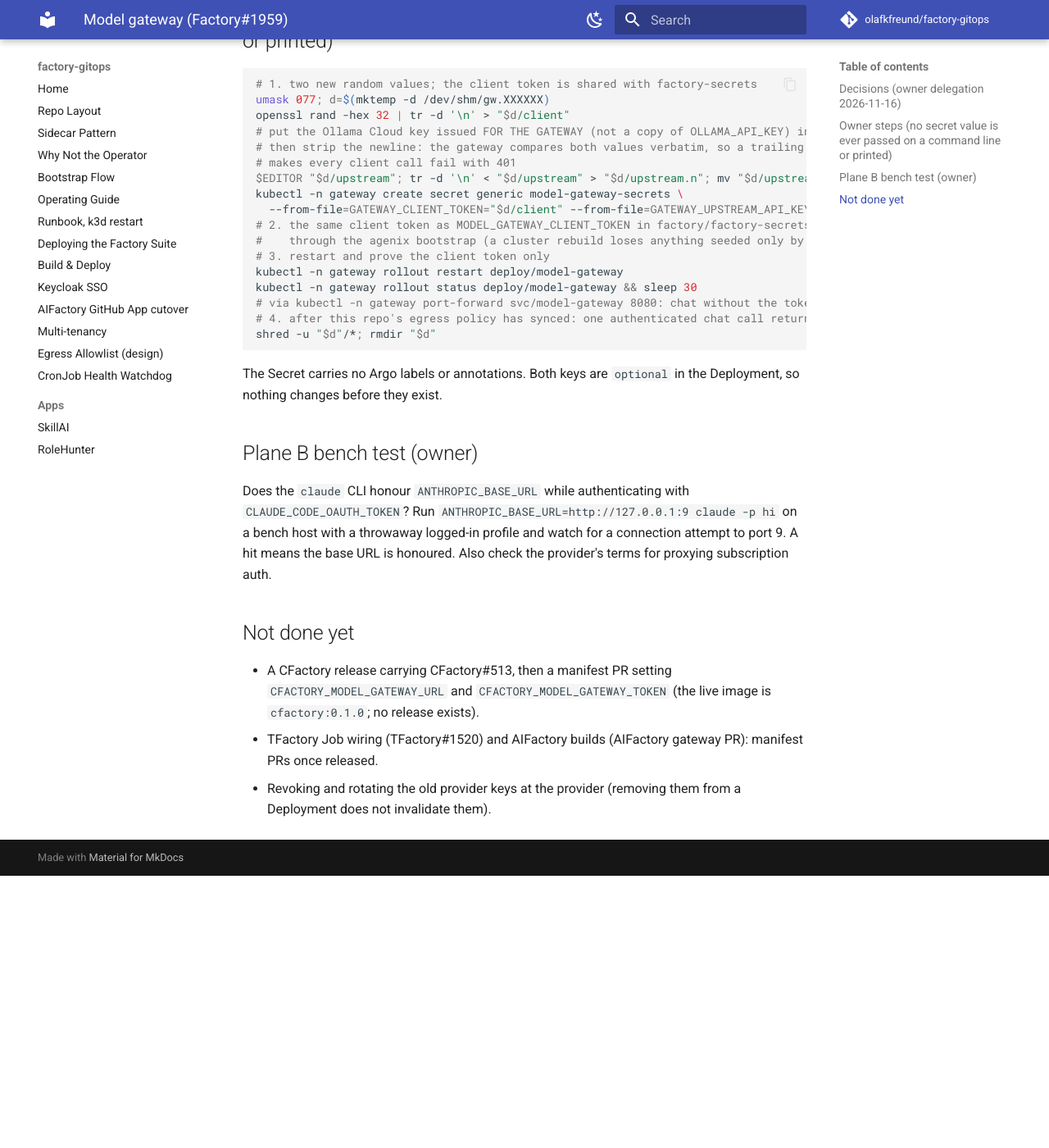
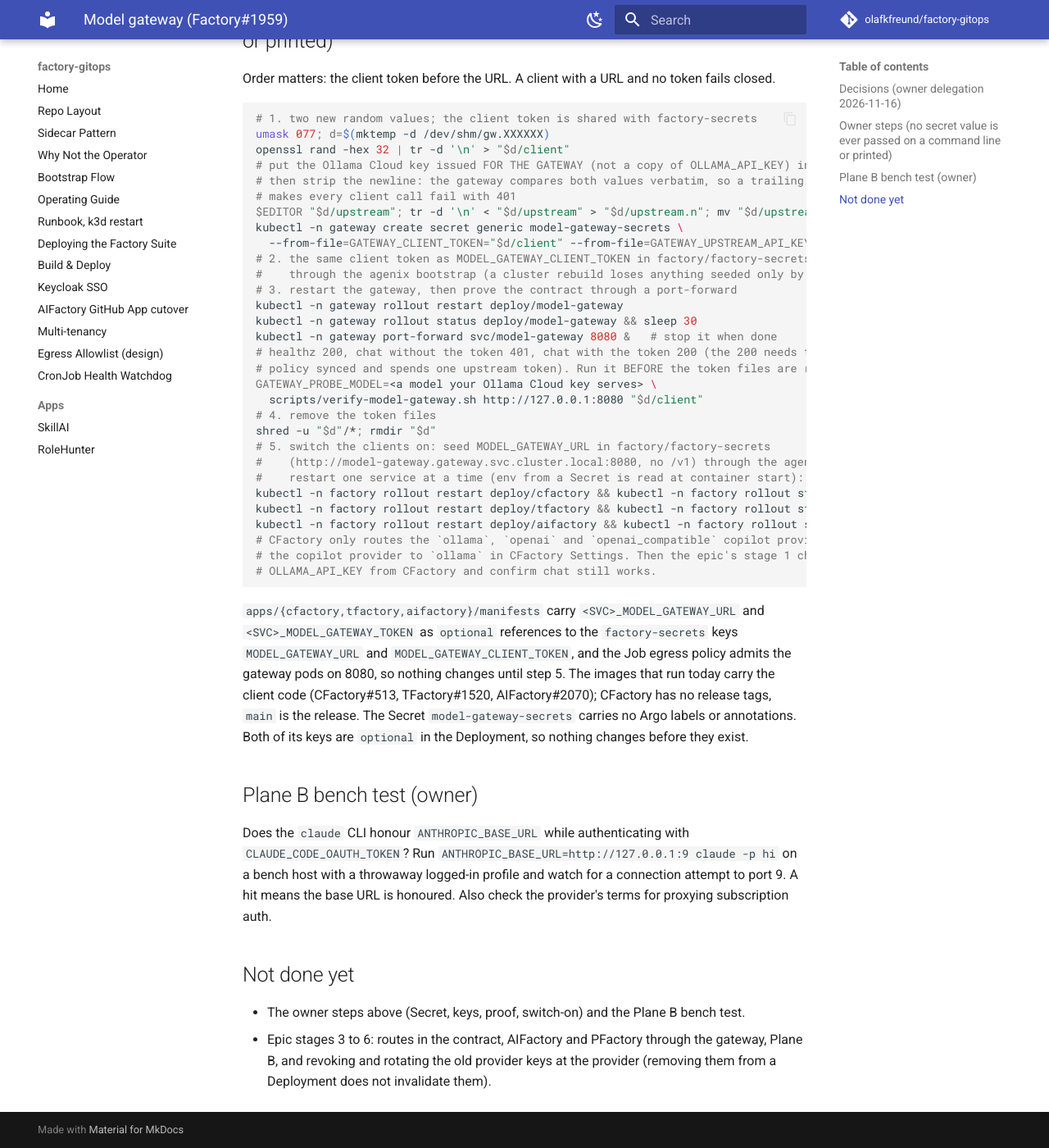
Before and after one commit to olafkfreund/factory-gitops, an MkDocs documentation site: the page built from docs/model-gateway.md, in a window 1280 px wide and 1400 px high, scrolled down 696 px. Shown: the whole window at 82% size. Built offline with MkDocs 1.6.1 and Material for MkDocs 9.7.7, drawn with Linux system fonts in a browser that asks for light colours; comment, search, counter and statistics services are not loaded; before the commit the page ends 1764 px from its top, so only the background shows below that.

Commit message:
feat(gateway): read-only 401/200 verifier and the activation order (Factory#1959)
Plan step 3 (lead).

Co-Authored-By: Claude Opus 5.5 <noreply@anthropic.com>
Claude-Session: https://claude.ai/code/session_01WtDyDqabJ8SR4gD3ubwYx1

````diff
--- a/docs/model-gateway.md
+++ b/docs/model-gateway.md
@@ -19,6 +19,8 @@ token, only the gateway holds the upstream provider key. Image signatures are ve
 
 ## Owner steps (no secret value is ever passed on a command line or printed)
 
+Order matters: the client token before the URL. A client with a URL and no token fails closed.
+
 ```bash
 # 1. two new random values; the client token is shared with factory-secrets
 umask 077; d=$(mktemp -d /dev/shm/gw.XXXXXX)
@@ -31,16 +33,34 @@ kubectl -n gateway create secret generic model-gateway-secrets \
   --from-file=GATEWAY_CLIENT_TOKEN="$d/client" --from-file=GATEWAY_UPSTREAM_API_KEY="$d/upstream"
 # 2. the same client token as MODEL_GATEWAY_CLIENT_TOKEN in factory/factory-secrets,
 #    through the agenix bootstrap (a cluster rebuild loses anything seeded only by kubectl)
-# 3. restart and prove the client token only
+# 3. restart the gateway, then prove the contract through a port-forward
 kubectl -n gateway rollout restart deploy/model-gateway
 kubectl -n gateway rollout status deploy/model-gateway && sleep 30
-# via kubectl -n gateway port-forward svc/model-gateway 8080: chat without the token -> 401
-# 4. after this repo's egress policy has synced: one authenticated chat call returns 200
+kubectl -n gateway port-forward svc/model-gateway 8080 &   # stop it when done
+# healthz 200, chat without the token 401, chat with the token 200 (the 200 needs the egress
+# policy synced and spends one upstream token). Run it BEFORE the token files are removed.
+GATEWAY_PROBE_MODEL=<a model your Ollama Cloud key serves> \
+  scripts/verify-model-gateway.sh http://127.0.0.1:8080 "$d/client"
+# 4. remove the token files
 shred -u "$d"/*; rmdir "$d"
+# 5. switch the clients on: seed MODEL_GATEWAY_URL in factory/factory-secrets
+#    (http://model-gateway.gateway.svc.cluster.local:8080, no /v1) through the agenix bootstrap, then
+#    restart one service at a time (env from a Secret is read at container start):
+kubectl -n factory rollout restart deploy/cfactory && kubectl -n factory rollout status deploy/cfactory
+kubectl -n factory rollout restart deploy/tfactory && kubectl -n factory rollout status deploy/tfactory
+kubectl -n factory rollout restart deploy/aifactory && kubectl -n factory rollout status deploy/aifactory
+# CFactory only routes the `ollama`, `openai` and `openai_compatible` copilot providers: also switch
+# the copilot provider to `ollama` in CFactory Settings. Then the epic's stage 1 checkpoint: remove
+# OLLAMA_API_KEY from CFactory and confirm chat still works.
 ```
 
-The Secret carries no Argo labels or annotations. Both keys are `optional` in the Deployment, so
-nothing changes before they exist.
+`apps/{cfactory,tfactory,aifactory}/manifests` carry `<SVC>_MODEL_GATEWAY_URL` and
+`<SVC>_MODEL_GATEWAY_TOKEN` as `optional` references to the `factory-secrets` keys
+`MODEL_GATEWAY_URL` and `MODEL_GATEWAY_CLIENT_TOKEN`, and the Job egress policy admits the gateway
+pods on 8080, so nothing changes until step 5. The images that run today carry the client code
+(CFactory#513, TFactory#1520, AIFactory#2070); CFactory has no release tags, `main` is the release.
+The Secret `model-gateway-secrets` carries no Argo labels or annotations. Both of its keys are
+`optional` in the Deployment, so nothing changes before they exist.
 
 ## Plane B bench test (owner)
 
@@ -51,7 +71,7 @@ the base URL is honoured. Also check the provider's terms for proxying subscript
 
 ## Not done yet
 
-- A CFactory release carrying CFactory#513, then a manifest PR setting `CFACTORY_MODEL_GATEWAY_URL`
-  and `CFACTORY_MODEL_GATEWAY_TOKEN` (the live image is `cfactory:0.1.0`; no release exists).
-- TFactory Job wiring (TFactory#1520) and AIFactory builds (AIFactory gateway PR): manifest PRs once released.
-- Revoking and rotating the old provider keys at the provider (removing them from a Deployment does not invalidate them).
+- The owner steps above (Secret, keys, proof, switch-on) and the Plane B bench test.
+- Epic stages 3 to 6: routes in the contract, AIFactory and PFactory through the gateway, Plane B, and
+  revoking and rotating the old provider keys at the provider (removing them from a Deployment does not
+  invalidate them).
````
Also changed, not shown: 2 other files.
